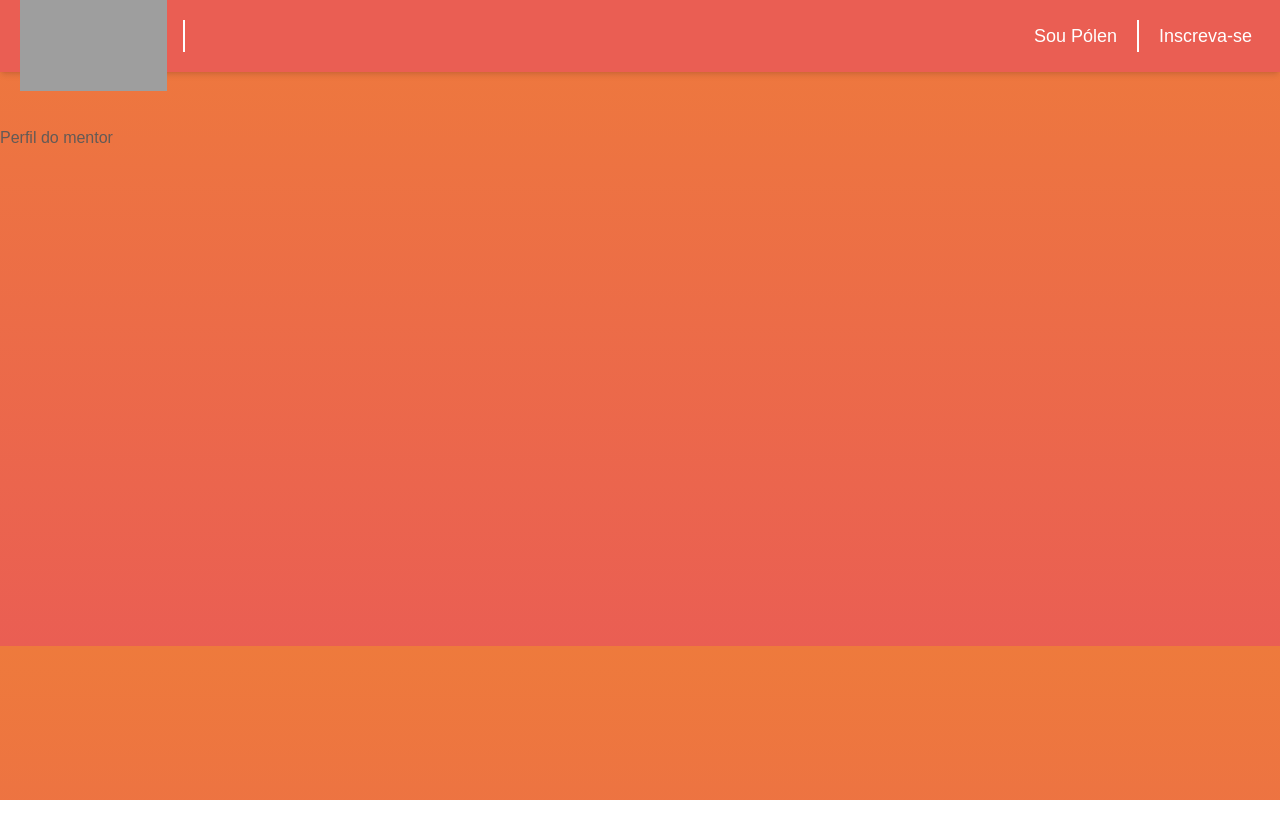
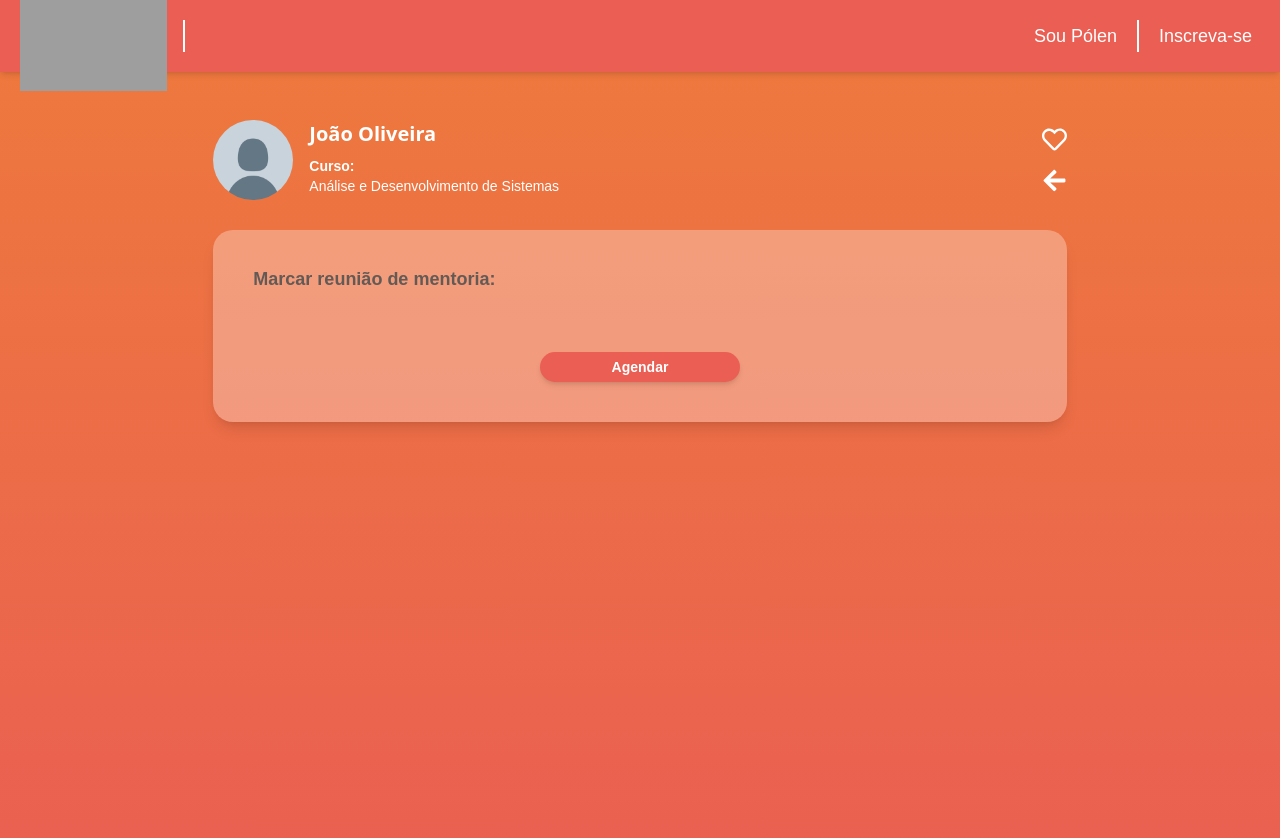
Before and after one commit to HextechBRISA/polen-inovacao-front, a Next.js app: page /mentor/mentor-profile in a window 1280 px wide. Shown: the top 838 px of the page. Before the commit the page ends 800 px from the top, so only its background shows below. Built offline with nearby package versions, Linux system fonts and the light colour scheme; grey boxes are pictures that could not be loaded; a web font is replaced by a local one.

Commit message:
feat: create mentor profile route

```diff
--- a/src/app/components/PublicCards.tsx
+++ b/src/app/components/PublicCards.tsx
@@ -4,7 +4,7 @@ import Newsletter from "../newsletter/components/NewsLetterCard";
 
 export default function PublicCards() {
   return (
-    <div className="w-full h-auto mt-8 flex flex-col lg:flex-row xl:flex-row justify-center items-center lg:space-x-6 space-y-6 lg:space-y-0 xs:mt-6">
+    <div className="w-full h-auto mt-8 flex flex-col lg:flex-row xl:flex-row justify-center items-center lg:space-x-6 space-y-6 lg:space-y-0 xs:mt-0 xs:p-6">
       <InfoCard />
       <Newsletter />
     </div>
--- /dev/null
+++ b/src/app/mentor/mentor-profile/components/MeetingSuccess.tsx
@@ -0,0 +1,24 @@
+import Link from "next/link";
+import React from "react";
+import { FaCheck } from "react-icons/fa";
+import { RiHomeHeartLine } from "react-icons/ri";
+
+export default function MeetingSuccess() {
+  return (
+    <div className="bg-[rgba(255,255,255,0.3)] mt-32 mx-auto rounded-2xl p-12 flex flex-col items-center justify-center shadow-md w-1/2 md:w-1/2 xs:w-4/5 sm:p-8">
+      <h1 className="font-bold text-center text-xl mb-0">
+        Mentoria agendada com sucesso!
+      </h1>
+      <FaCheck className="text-green-500 text-2xl my-5" />
+      <h2 className="font-normal text-center text-lg mb-6">
+        Manteremos um lembrete em sua página inicial...
+      </h2>
+      <Link href={"/resident"}>
+        <button className="shadow-md w-[180px] h-[40px] border-[#EA5E53] border-solid border-2 text-[#EA5E53] text-[15px] font-bold rounded-full flex justify-center items-center">
+          Voltar ao ínicio
+          <RiHomeHeartLine className="text-[#EA5E53] text-[20px] ml-2" />
+        </button>
+      </Link>
+    </div>
+  );
+}
--- a/src/app/mentor/mentor-profile/page.tsx
+++ b/src/app/mentor/mentor-profile/page.tsx
@@ -1,10 +1,76 @@
 "use client";
-import React from "react";
+import React, { useState } from "react";
+import Link from "next/link";
+import Image from "next/image";
+import Mentor from "../../../../public/Mentor.png";
+import { FaRegHeart, FaHeart, FaArrowLeft } from "react-icons/fa";
+import MeetingSuccess from "./components/MeetingSuccess";
 
-export default function ResidentPage() {
+export default function MentorProfilePage() {
+  const [isMeetingSuccessful, setIsMeetingSuccessful] = useState(false);
+  const [isFavorited, setIsFavorited] = useState(false);
+
+  function toggleFavorite() {
+    setIsFavorited(!isFavorited);
+  }
+
+  async function handleMeeting() {
+    setIsMeetingSuccessful(true);
+  }
+
   return (
-    <div>
-      <h1 className="mt-[130px]">Perfil do mentor</h1>
-    </div>
+    <>
+      {isMeetingSuccessful ? (
+        <MeetingSuccess />
+      ) : (
+        <>
+          <div className="w-3/5 lg:w-4/6 xs:w-5/6 mt-[120px] mx-auto flex justify-between items-center xs:h-48">
+            <div className="w-auto h-full flex items-center sm:flex-col sm:items-start">
+              <Image
+                src={Mentor}
+                alt="Mentor Image"
+                className="w-20 h-20 rounded-full object-cover mr-4"
+              />
+              <div className="w-full flex flex-col">
+                <h1 className="text-[20px] xs:text-[18px] text-shadow-md text-white font-semibold font-sans mb-3 sm:mt-3">
+                  João Oliveira
+                </h1>
+                <div className="text-white text-sm h-auto flex flex-col items-start">
+                  <h2 className="font-bold mr-2">Curso:</h2>
+                  <h2>Análise e Desenvolvimento de Sistemas</h2>
+                </div>
+              </div>
+            </div>
+            <div className="flex flex-col h-full">
+              {isFavorited ? (
+                <FaHeart
+                  className="text-[25px] xs:text-[22px] text-shadow-md text-red-500 cursor-pointer mb-4"
+                  onClick={toggleFavorite}
+                />
+              ) : (
+                <FaRegHeart
+                  className="text-[25px] xs:text-[22px] text-shadow-md text-white cursor-pointer mb-4"
+                  onClick={toggleFavorite}
+                />
+              )}
+              <Link href={"/resident"}>
+                <FaArrowLeft className="text-[25px] xs:text-[22px] text-shadow-md text-white hover:animate-wobble" />
+              </Link>
+            </div>
+          </div>
+          <div className="bg-white bg-opacity-30 mt-[30px] sm:mt-[10px] mx-auto rounded-[20px] p-10 shadow-lg flex flex-col items-center justify-center w-3/5 lg:w-4/6 xs:w-5/6">
+            <h1 className="w-full font-bold text-[18px] xs:text-[16px] text-left mb-8">
+              Marcar reunião de mentoria:
+            </h1>
+            <button
+              onClick={handleMeeting}
+              className="shadow-md mt-8 w-[200px] h-[30px] bg-[#EA5E53] text-white text-sm font-bold rounded-[50px]"
+            >
+              Agendar
+            </button>
+          </div>
+        </>
+      )}
+    </>
   );
 }
--- a/src/app/resident/page.tsx
+++ b/src/app/resident/page.tsx
@@ -9,11 +9,11 @@ export default function ResidentPage() {
   return (
     <>
       <div className="w-3/5 lg:w-4/6 xs:w-5/6 mt-[120px] mx-auto flex justify-between items-center">
-        <h1 className="text-[20px] xs:text-[18px] text-shadow text-white font-semibold font-sans">
+        <h1 className="text-[20px] xs:text-[18px] text-shadow-md text-white font-semibold font-sans">
           Bem-vindo, Residente!
         </h1>
         <Link href={"/"}>
-          <PiSignOutBold className="text-[27px] xs:text-[24px] text-shadow text-white hover:animate-wobble" />
+          <PiSignOutBold className="text-[27px] xs:text-[24px] text-shadow-md text-white hover:animate-wobble" />
         </Link>
       </div>
       <div className="bg-white bg-opacity-30 mt-[30px] mx-auto rounded-[20px] p-10 shadow-lg flex flex-col items-center justify-center w-3/5 lg:w-4/6 xs:w-5/6">
```
